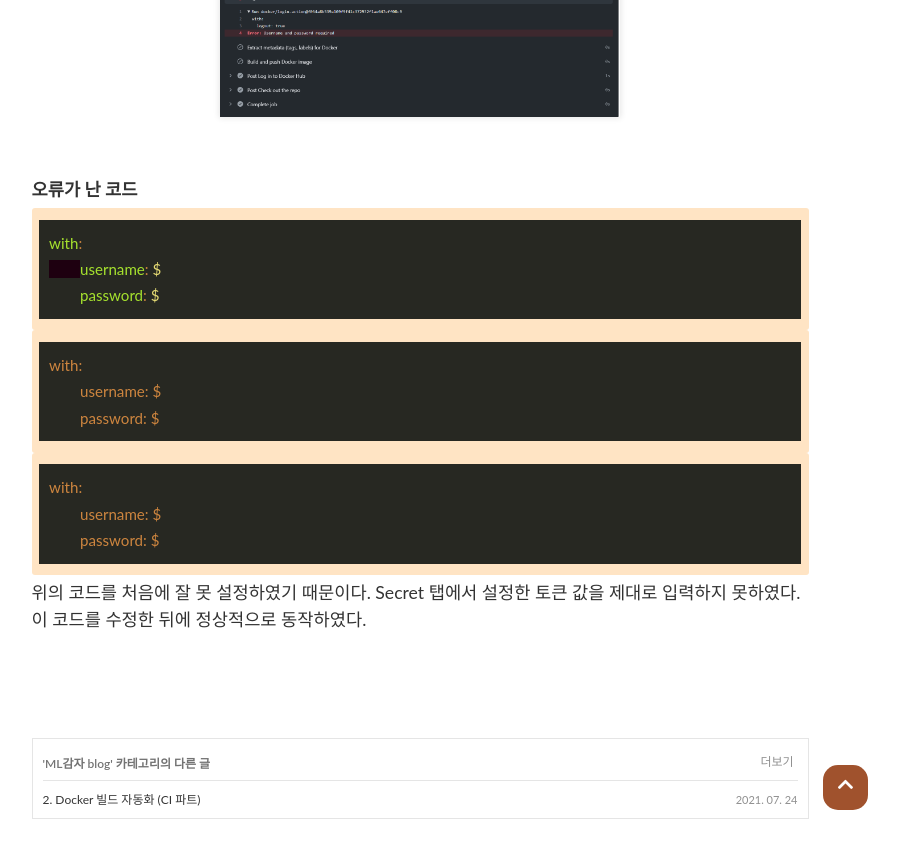
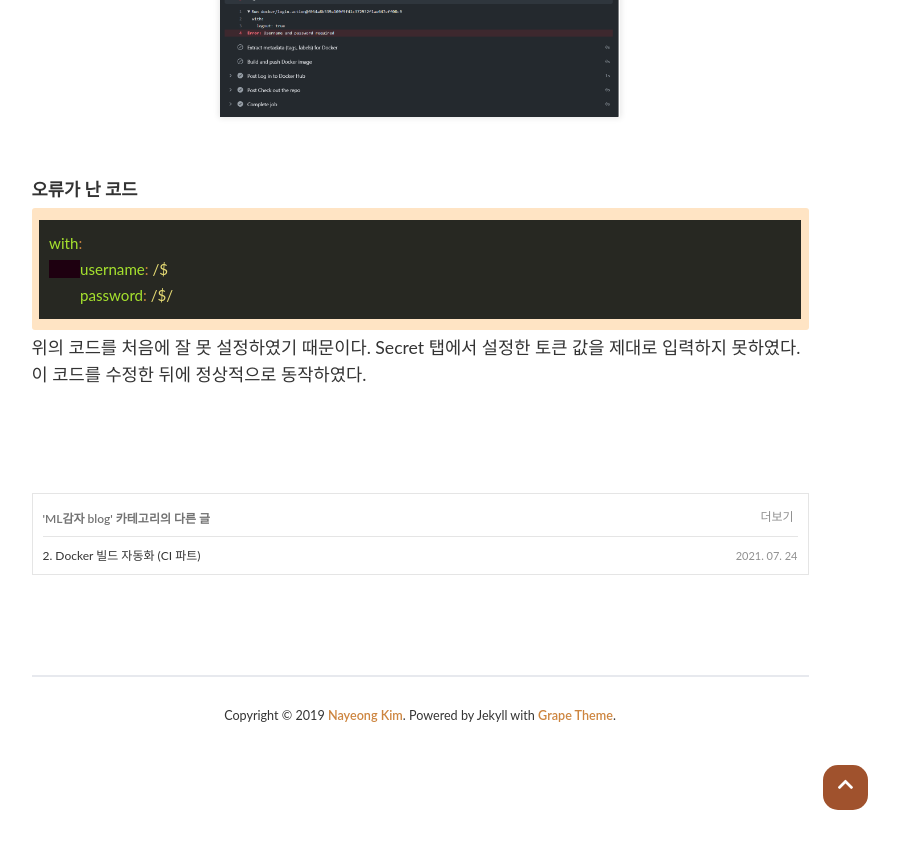
Before and after one commit to PEBpung/PEBpung.github.io, a Jekyll site: the page built from _posts/2021-07-24-DevOps.md, in a window 1280 px wide and 900 px high, scrolled down 6517 px. Shown: the top 858 px of the window, without its empty margins (220-1119 px from the left). Built offline with Jekyll 4.4.1, drawn with Linux system fonts in a browser that asks for light colours; nearby versions of some CDN libraries; some web fonts are replaced; comment, search, counter and statistics services are not loaded; some of the changed lines change nothing that is shown.

Commit message:
[Add] code

````diff
--- a/_posts/2021-07-24-DevOps.md
+++ b/_posts/2021-07-24-DevOps.md
@@ -238,20 +238,8 @@ vscode에서 develop 브랜치에서 commit후 push를 하였더니 pull request
 
 ```yaml
 with:
-	username: ${{ secrets.DOCKER_HUB_USERNAME}}
-	password: ${{ secrets.DOCKER_HUB_ACCESS_TOKEN}}
-```
-
-```
-with:
-	username: ${{ secrets.DOCKER_HUB_USERNAME}}
-	password: ${{ secrets.DOCKER_HUB_ACCESS_TOKEN}}
-```
-
-```text
-with:
-	username: ${{ secrets.DOCKER_HUB_USERNAME}}
-	password: ${{ secrets.DOCKER_HUB_ACCESS_TOKEN}}
+	username: /${{ secrets.DOCKER_HUB_USERNAME}}
+	password: /$/{{ secrets.DOCKER_HUB_ACCESS_TOKEN}}
 ```
 
 위의 코드를 처음에 잘 못 설정하였기 때문이다. Secret 탭에서 설정한 토큰 값을 제대로 입력하지 못하였다. 이 코드를 수정한 뒤에 정상적으로 동작하였다.
````
